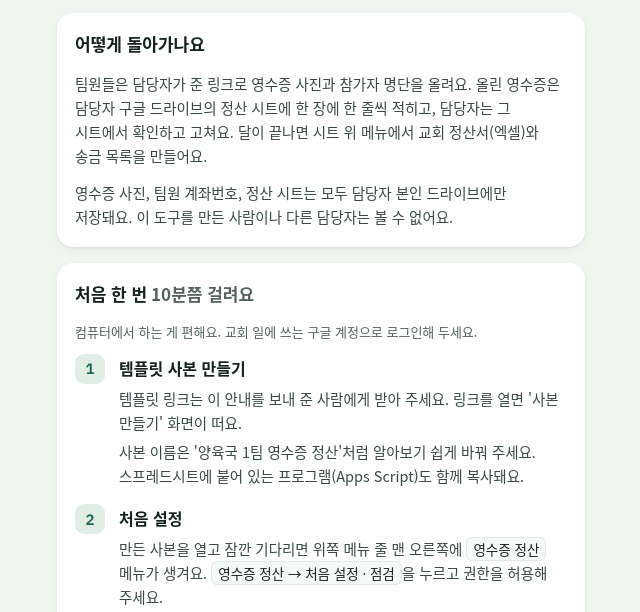
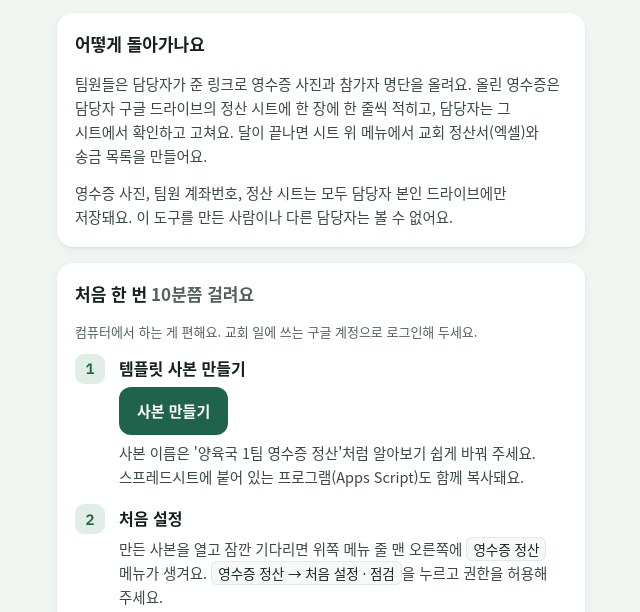
Before and after one commit to yosnurture1-coder/yos, a plain HTML site: page settle/guide.html in a window 1280 px wide. Shown: the part 137-749 px from the top of the page, without its empty margins (319-959 px from the left). Drawn offline with Linux system fonts and the light colour scheme; a web font is replaced by a local one.

Commit message:
Update guide.html

```diff
--- a/settle/guide.html
+++ b/settle/guide.html
@@ -119,7 +119,7 @@
 "use strict";
 // ★ 템플릿 스프레드시트 주소(또는 ID)를 따옴표 안에 넣으면 '템플릿 사본 만들기' 버튼이 생겨요.
 //   비워 두고 이 안내 주소 끝에 ?t=템플릿ID 를 붙여 보내도 돼요.
-const 템플릿 = "";
+const 템플릿 = "https://docs.google.com/spreadsheets/d/1U5aZntOA3IbKjjUsk2PcpdYajkGO1NAZU8YoNKrXlNU/edit?usp=sharing";
 (function () {
   function 아이디(v) {
     v = String(v || "").trim();
```
